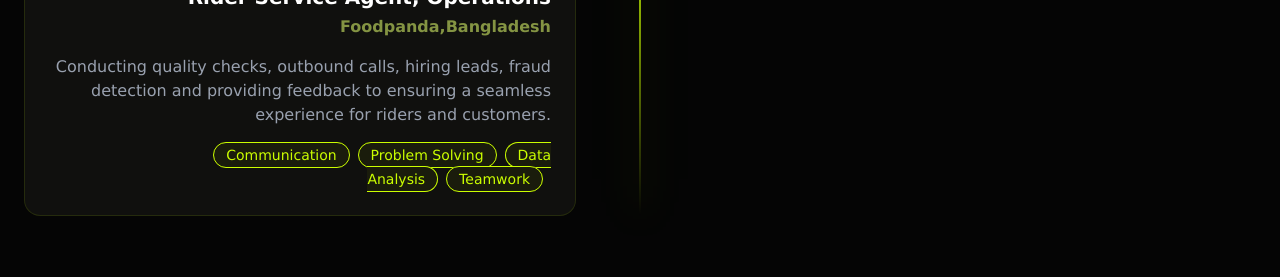
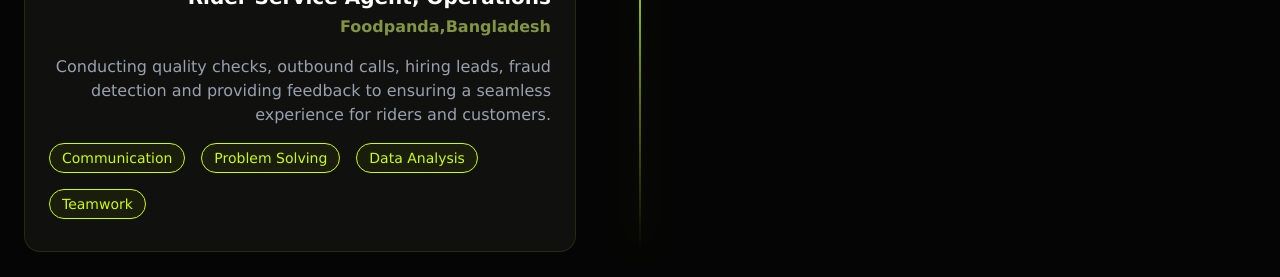
Before and after one commit to MusfiqueUsSalehin/Musfique_portfolio_react, a React (Vite) app: page / in a window 1280 px wide. Shown: the part 5400-5677 px from the top of the page. Built offline with nearby package versions, Linux system fonts and the light colour scheme; a web font is replaced by a local one.

Commit message:
flex bug fixed for experience

```diff
--- a/src/sections/Experience.jsx
+++ b/src/sections/Experience.jsx
@@ -72,7 +72,7 @@ const Experience = () => {
                         <p className='text-[#849443] font-bold pb-4'>{experience.company}</p>
                         <p className='text-gray-400'>{experience.description}</p>
 
-                        <div className='pt-4'>
+                        <div className='pt-4 flex flex-wrap gap-2'>
                           {experience.skills && experience.skills.map((skill, index) => (
                             <span key={index} className='text-[#CBFE00] bg-[#1a1c0c] border border-[#CBFE00] px-3 py-1 rounded-full mr-2 mb-2 text-sm'>
                               {skill}
```
